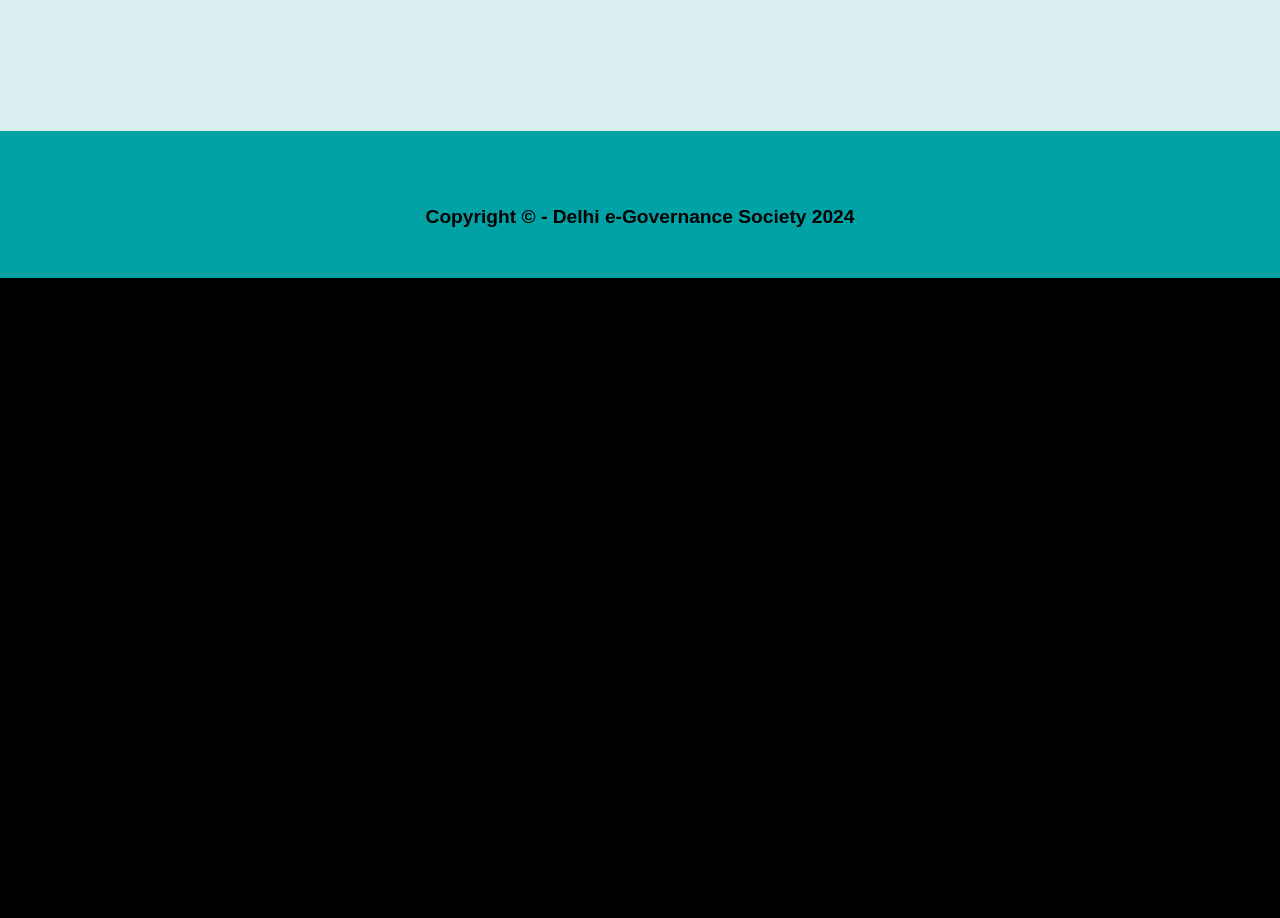
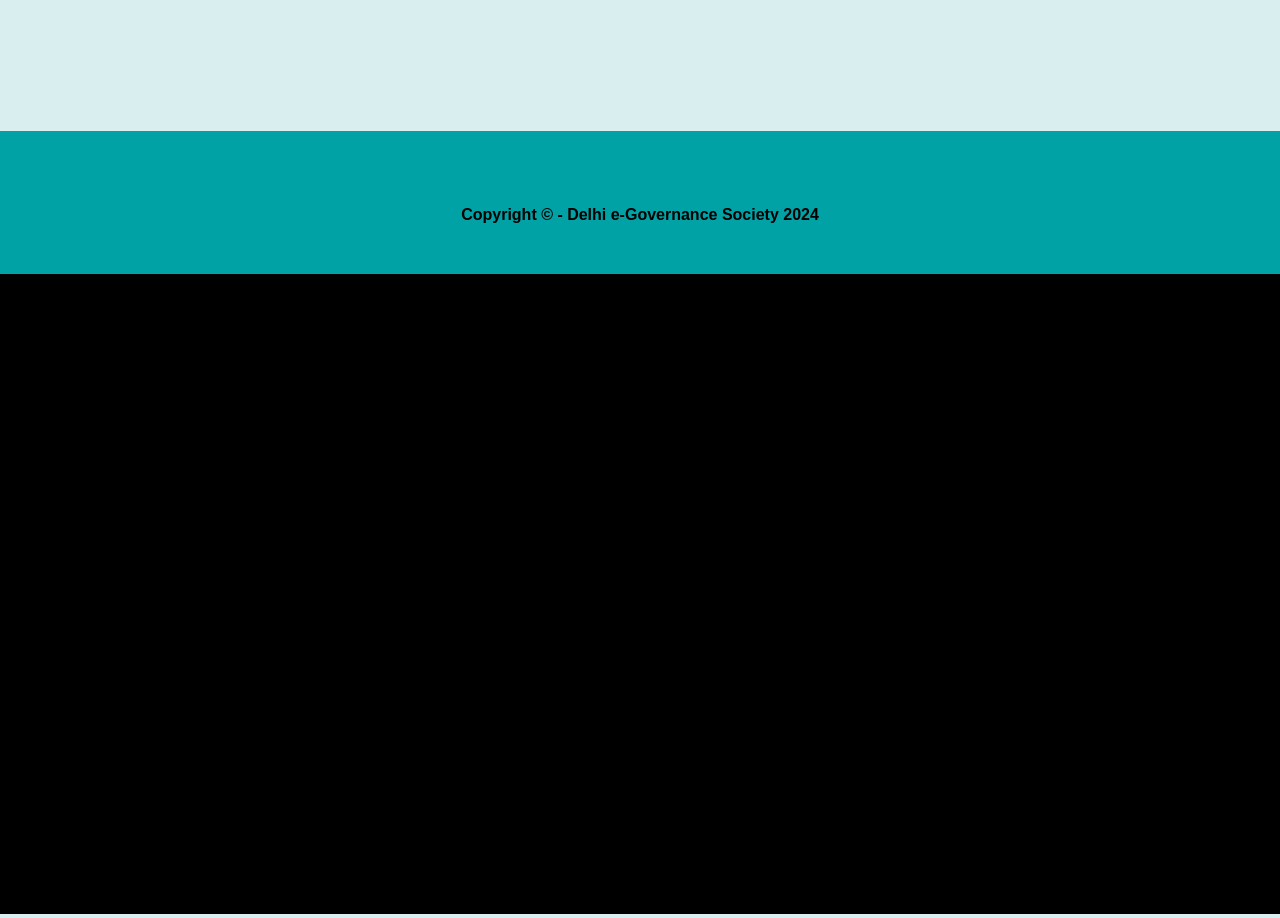
Before and after one commit to dtcEpassgov/viewEPass-passno-7502022396654-, a plain HTML site: page pass.html in a window 1280 px wide. Shown: the part 820-1738 px from the top of the page. Drawn offline with Linux system fonts and the light colour scheme; a script that the page names is missing.

Commit message:
Update idea.css

```diff
--- a/idea.css
+++ b/idea.css
@@ -260,7 +260,7 @@ b{
     padding-bottom: 30px;
     display: flex;
     justify-content: center;
-    font-size: 2.4vh;
+    font-size: 2vh;
     font-family:Arial, Helvetica, sans-serif;
 
 }
```
